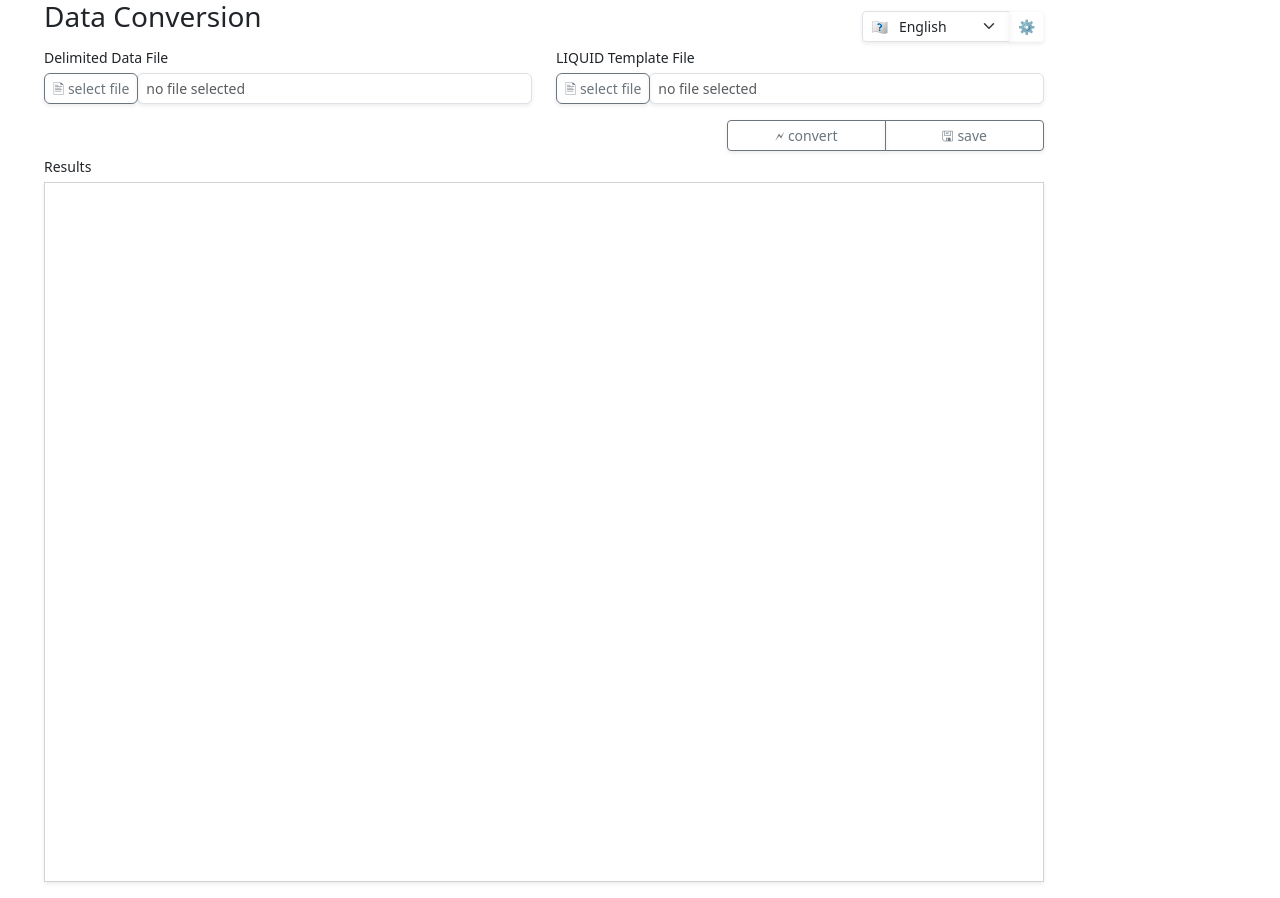
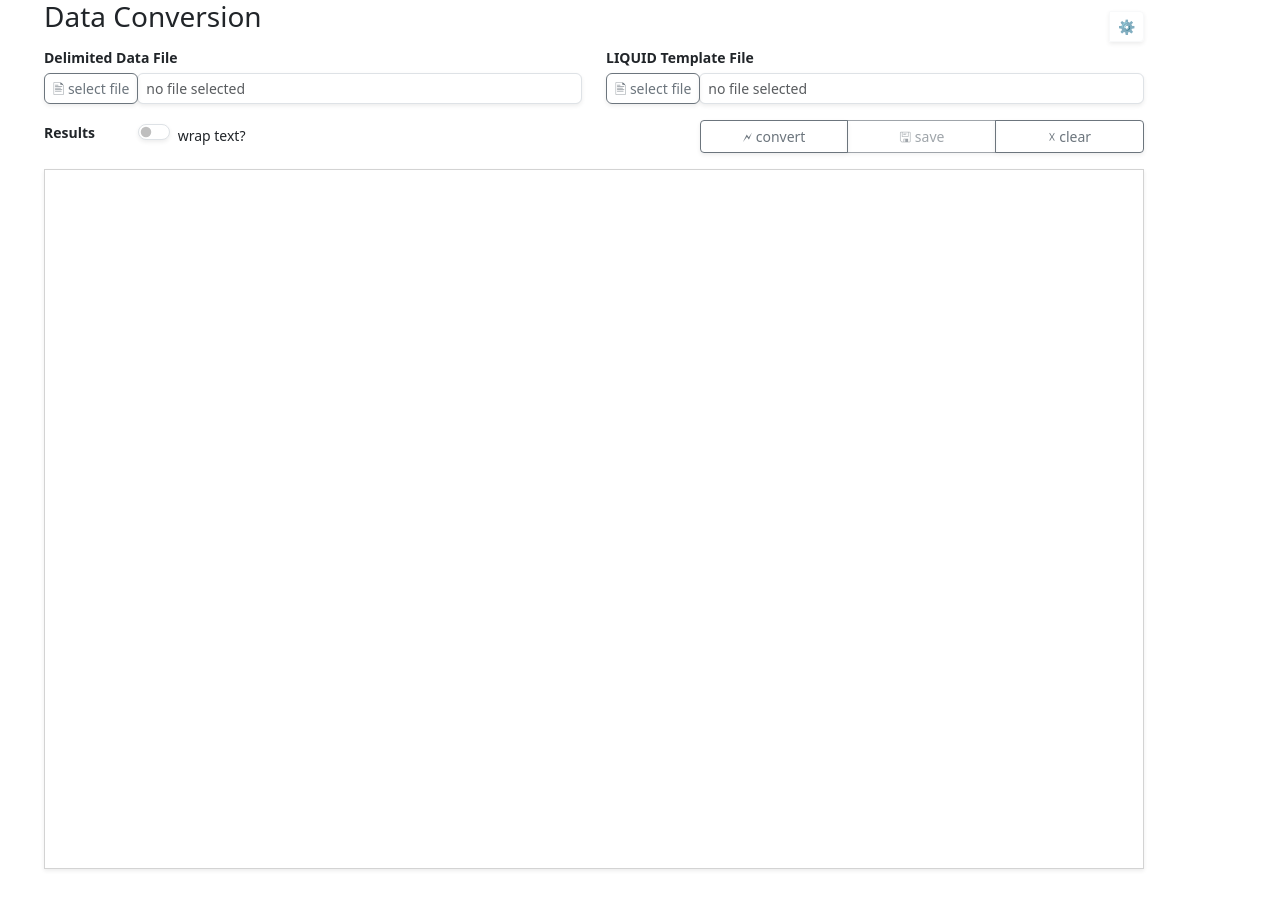
Before and after one commit to cbinding/steleto-web, a Vue app: page / in a window 1280 px wide. Built offline with nearby package versions, Linux system fonts and the light colour scheme.

Commit message:
options for clear and wrap text added

```diff
--- a/src/components/DataConversion.vue
+++ b/src/components/DataConversion.vue
@@ -1,10 +1,11 @@
 <script setup>
-import { ref } from 'vue'
+import { ref, computed } from 'vue'
 import { Liquid } from 'liquidjs'
 import Papa from 'papaparse'
 import moment from 'moment'
 import { useI18n } from 'vue-i18n'
 import LocaleSelect from '@/components/LocaleSelect.vue'
+//import CycleButton from '@/components/CycleButton.vue'
 const { locale } = useI18n()
 
 // Tester..
@@ -20,6 +21,10 @@ const template = ref(testTemplate1)
 const delimitedData = ref([])
 const results = ref('')
 const working = ref(false)
+const wrapped = ref(false)
+//const delimiter = ref('')
+
+const canSave = computed(() => working.value == false && results.value.length > 0)
 
 const selectDelimitedFile = () => {
   // click the underlying file control
@@ -39,7 +44,7 @@ const delimitedFileSelected = (e) => {
   // change text on wrapper control to display chosen file name
   // (wrapper used to display translated labels for file input control)
   let control = document.getElementById('selectedCsvFileName')
-  control.value = csvFile.name
+  control.value = csvFile?.name
 
   loadDelimitedDataFromFile(csvFile).then((data) => (delimitedData.value = data))
 }
@@ -50,7 +55,7 @@ const templateFileSelected = (e) => {
   // change text on wrapper control to display chosen file name
   // (wrapper used to display translated labels for file input control)
   let control = document.getElementById('selectedTemplateFileName')
-  control.value = templateFile.name
+  control.value = templateFile?.name
 
   loadTextFromFile(templateFile).then((data) => (template.value = data))
 }
@@ -91,24 +96,32 @@ const loadDelimitedDataFromFile = (file, delimiter = '\t', hasHeader = true) =>
 }
 
 const doDataConversion = () => {
-  results.value = '' // not refreshing?
-  working.value = true // doesn't show spinner?
+  results.value = ''
 
+  // no point continuing if data or template not provided
+  if (template.value.trim().length == 0 || delimitedData.value.length == 0) return
+
+  // show the spinner
+  working.value = true
+
+  // done this way so spinner displays
   setTimeout(() => {
     const engine = new Liquid()
 
-    engine.parseAndRender(template.value, { data: delimitedData.value })
+    engine
+      .parseAndRender(template.value, { data: delimitedData.value })
       .then((text) => {
         results.value = text
         working.value = false
-      }).catch(() => working.value = false)
+      })
+      .catch(() => (working.value = false))
   }, 0)
 }
 
 const saveResultsToFile = (fileName = null) => {
   //const fileName = `results-12345.txt`
   //console.log(fileName)
-  if (results.value.trim().length == 0) return
+  if (!canSave.value) return
 
   if (!fileName) fileName = `steleto-${moment().format('YYYYMMDDHHmmss')}.txt`
 
@@ -136,6 +149,27 @@ const saveTextToFile = (textData, fileName) => {
   }
 }
 
+const clearAll = () => {
+  let control = null
+
+  control = document.getElementById('selectedCsvFileName')
+  if (control?.value) control.value = null
+
+  control = document.getElementById('selectedTemplateFileName')
+  if (control?.value) control.value = null
+
+  control = document.getElementById('csv_input')
+  if (control?.value) control.value = null
+
+  control = document.getElementById('template_input')
+  if (control?.value) control.value = null
+
+  delimitedData.value = []
+  template.value = ''
+  results.value = ''
+  working.value = false
+}
+
 /*
 TODO:
 * display CSV input data (sample?) in table
@@ -158,13 +192,14 @@ TODO:
     <!--CSV file input wrapped to allow for translated text "select file" and "no file selected"-->
     <div class="row mb-3">
       <div class="col">
-        <label for="csv_input" class="col-form-label-sm text-capitalize" :lang="locale">{{
+        <label for="csv_input" class="col-form-label-sm text-capitalize fw-bold" :lang="locale">{{
           $t('delimitedDataFile')
         }}</label>
         <div class="input-group">
           <button
             class="btn btn-sm btn-outline-secondary rounded shadow-sm"
             :lang="locale"
+            :disabled="working"
             @click.stop.prevent="selectDelimitedFile"
           >
             &#128441;&nbsp;{{ $t('selectFile') }}
@@ -175,7 +210,11 @@ TODO:
             readonly
             class="form-control form-control-sm rounded shadow-sm"
             :lang="locale"
+            :disabled="working"
           />
+          <!--todo: allow choosing delimiter - currently only tab-->
+          <!--<CycleButton options="comma, tab" :disabled="working" v-model="delimiter"/>-->
+
           <input
             class="form-control-file"
             type="file"
@@ -183,6 +222,7 @@ TODO:
             name="csv_input"
             accept="text/csv,.txt"
             :lang="locale"
+            :disabled="working"
             style="width: 100%; display: none"
             @change="delimitedFileSelected"
           />
@@ -191,13 +231,14 @@ TODO:
 
       <!--template file input wrapped to allow for translated text "select file" and "no file selected"-->
       <div class="col">
-        <label for="template_input" class="col-form-label-sm text-capitalize" :lang="locale"
+        <label for="template_input" class="col-form-label-sm text-capitalize fw-bold" :lang="locale"
           >LIQUID {{ $t('templateFile') }}</label
         >
         <div class="input-group">
           <button
             class="btn btn-sm btn-outline-secondary rounded shadow-sm"
             :lang="locale"
+            :disabled="working"
             @click.stop.prevent="selectTemplateFile"
           >
             &#128441;&nbsp;{{ $t('selectFile') }}
@@ -207,6 +248,7 @@ TODO:
             :placeholder="$t('noFileSelected')"
             readonly
             :lang="locale"
+            :disabled="working"
             class="form-control form-control-sm rounded shadow-sm"
           />
           <input
@@ -215,6 +257,7 @@ TODO:
             name="template_input"
             accept=".liquid,.txt"
             :lang="locale"
+            :disabled="working"
             style="width: 100%; display: none"
             @change="templateFileSelected"
           />
@@ -237,15 +280,38 @@ TODO:
         <pre class="overflow-y-scroll">{{ template }}</pre></div>
     </div>-->
 
-    <div class="row">
-      <div class="col text-end" id="myspinnercontainer">
+    <div class="row mb-3">
+      <div class="col-1">
+        <span class="text-capitalize col-form-label-sm fw-bold" :lang="locale">{{
+          $t('result', 2)
+        }}</span>
+      </div>
+
+      <div class="col">
+        <div class="form-check form-switch">
+          <input
+            class="form-check-input shadow-sm"
+            type="checkbox"
+            role="switch"
+            id="wraptextSwitch"
+            v-model="wrapped"
+          />
+          <label class="form-check-label col-form-label-sm" for="wraptextSwitch"
+            >{{ $t('wraptext') }}?</label
+          >
+        </div>
+      </div>
+
+      <div class="col text-end">
         <strong role="status" v-show="working" :lang="locale">{{ $t('working') }}...</strong>
         <span id="myspinner" class="spinner-border spinner-border-sm mx-2" v-show="working"></span>
       </div>
-      <div class="col-4 btn-group text-end">
+
+      <div class="col-5 btn-group text-end">
         <button
           class="btn btn-sm btn-outline-secondary form-control shadow-sm"
           :lang="locale"
+          :disabled="working"
           :alt="$t('convertData')"
           :title="$t('convertData')"
           @click.stop.prevent="doDataConversion()"
@@ -256,38 +322,50 @@ TODO:
         <button
           class="btn btn-sm btn-outline-secondary form-control shadow-sm"
           :lang="locale"
+          :disabled="!canSave"
           :alt="$t('saveResult', 2)"
           :title="$t('saveResult', 2)"
           @click.stop.prevent="saveResultsToFile()"
         >
           <span>&#128427;&nbsp;{{ $t('save') }}</span>
         </button>
+
+        <button
+          class="btn btn-sm btn-outline-secondary form-control shadow-sm"
+          :lang="locale"
+          :disabled="working"
+          :alt="$t('clear', 2)"
+          :title="$t('clear', 2)"
+          @click.stop.prevent="clearAll()"
+        >
+          <span>&#9747;&nbsp;{{ $t('clear') }}</span>
+        </button>
       </div>
     </div>
-
     <div class="row">
       <div class="col">
-        <div
-          class="text-capitalize col-form-label-sm"
+        <pre
+          id="results"
+          name="results"
+          class="p-1 shadow-sm"
+          :class="{ wrapped: wrapped }"
           :lang="locale"
-          >{{$t('result', 2)}}</div>
-        <pre
-          id="conversion_results"
-          name="conversion_results"
-          class="p-1 shadow-sm"
-          :lang="locale"
-        >{{ results }}</pre>
+          >{{ results }}</pre
+        >
       </div>
     </div>
   </div>
 </template>
 
 <style scoped>
-#conversion_results {
+#results {
   font-size: small;
   border: 1px solid lightgray;
   overflow: scroll;
-  min-width: 1000px;
+  min-width: 1100px;
   height: 700px;
 }
+.wrapped {
+  white-space: pre-wrap;
+}
 </style>
--- a/src/components/LocaleSelect.vue
+++ b/src/components/LocaleSelect.vue
@@ -18,7 +18,7 @@ const props = defineProps({
   }
 })
 
-const visible = ref(true)
+const visible = ref(false)
 
 // sorted subset of i18n_languages based on options (csv) property
 const languageSubset = computed(() => {
@@ -82,7 +82,7 @@ const getFlagEmoji = (countryCode) => {
             for="localeSelector"
             :alt="$t('settings')"
             @click="visible = !visible"
-            :title="$t('settings')">&#x2699;</button>
+            :title="$t('settings')">&#9881;</button>
     </span></div>
 </template>
 
--- a/src/i18n_messages.json
+++ b/src/i18n_messages.json
@@ -1,5 +1,6 @@
 {
   "cy": {
+    "clear": "clirio",
     "confirmDelete": "@:delete '{id}' - @:confirm",
     "confirm": "ydych chi'n siŵr?",
     "convertData": "trosi'r data",
@@ -25,9 +26,11 @@
     "templateFile": "@:file @:template",
     "title": "teitl",
     "updated": "diweddaredig",
+    "wraptext": "Testun lapio",
     "working": "gweithio"
   },
   "cs": {
+    "clear": "vymazat",
     "confirmDelete": "@:delete '{id}' - @:confirm",
     "confirm": "opravdu?",
     "convertData": "převést data",
@@ -52,11 +55,13 @@
     "templateFile": "soubor šablony",
     "title": "titul | tituly",
     "updated": "aktualizovaný",
+    "wraptext": "zalomit text",
     "working": "pracovní"
   },
   "de": {
+    "clear": "löschen",
     "confirmDelete": "@:delete '{id}' - @:confirm",
-    "confirm": "bist du sicher??",
+    "confirm": "bist du sicher?",
     "convertData": "daten konvertieren",
     "created": "erstellt",
     "creator": "schöpfer",
@@ -79,9 +84,11 @@
     "templateFile": "vorlagen-Datei",
     "title": "titel",
     "updated": "aktualisierte",
+    "wraptext": "zeilenumbruch",
     "working": "arbeiten"
   },
   "en": {
+    "clear": "clear",
     "confirmDelete": "@:delete '{id}' - @:confirm",
     "confirm": "are you sure?",
     "convertData": "convert data",
@@ -106,9 +113,11 @@
     "templateFile": "template file",
     "title": "title | titles",
     "updated": "updated",
+    "wraptext": "wrap text",
     "working": "working"
   },
   "es": {
+    "clear": "borrar",
     "confirmDelete": "@:delete '{id}' - @:confirm",
     "confirm": "¿Estás seguro?",
     "convertData": "convertir los datos",
@@ -133,9 +142,11 @@
     "templateFile": "@:file de @:template",
     "title": "título",
     "updated": "actualizado",
+    "wraptext": "¿ajustar texto",
     "working": "funcionando"
   },
   "fr": {
+    "clear": "effacer",
     "confirmDelete": "@:delete '{id}' - @:confirm",
     "confirm": "Êtes-vous sûr?",
     "convertData": "convertir les données",
@@ -159,9 +170,11 @@
     "template": "modèle | modèles",
     "title": "titre | titres",
     "updated": "actualisé",
+    "wraptext": "habiller le texte",
     "working": "marche"
   },
   "it": {
+    "clear": "cancella",
     "confirmDelete": "@:delete '{id}' - @:confirm",
     "confirm": "Sei sicuro?",
     "convertData": "converti dati",
@@ -185,6 +198,7 @@
     "template": "modello | modelli",
     "title": "titolo",
     "updated": "aggiornato",
+    "wraptext": "testo a capo",
     "working": "funzionante"
   }
 }
```
